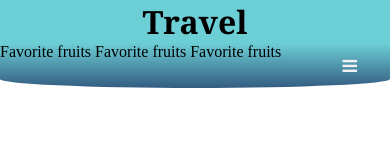
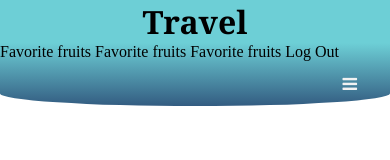
Before and after one commit to joffe97/dat310Project, a plain HTML site: page static/index.html in a window 390 px wide. Drawn offline with nearby package versions, Linux system fonts and the light colour scheme; files that its build step writes are made by us from their sources; files whose address does not match are found by name.

Commit message:
Header pretty ok

```diff
--- a/static/index.html
+++ b/static/index.html
@@ -23,31 +23,12 @@
                 <router-link to="/register">Favorite fruits</router-link>
                 <router-link to="/register">Favorite fruits</router-link>
                 <router-link to="/register">Favorite fruits</router-link>
+                <router-link to="/register" id="Logout">Log Out</router-link>
                 <a href="javascript:void(0);" class="icon" onclick="myFunction()">
                   <i class="fa fa-bars"></i>
                 </a>
             </div>
         </header>
-        <!--
-        <header>
-            <div id="logo">
-                <h1><router-link to="/">Travel</router-link></h1>
-            </div>
-            <nav>
-                <ul>
-                    <li><router-link to="/register">Favorite fruits</router-link></li>
-                    <li><router-link to="/register">Favorite fruits</router-link></li>
-                    <li><router-link to="/register">Favorite fruits</router-link></li>
-                </ul>
-            </nav>
-        </header>
-        -->
-        <!--
-        <p>
-            <router-link to="/">All fruits</router-link>
-            <router-link to="/register">Favorite fruits</router-link>
-        </p>
-        -->
          <!-- component matched by the route will render here -->
         <router-view></router-view>
     </div>
--- a/static/style.css
+++ b/static/style.css
@@ -54,6 +54,11 @@ header ul {
     font-size: 17px;
 }
 
+#Logout {
+    float: right;
+    margin-right: 10px;
+}
+
 .topnav a:hover {
     text-decoration: underline;
 }
@@ -69,14 +74,11 @@ header ul {
       float: right;
       display: block;
     }
-}
-/** Fix content so that is do not overlap with navbar menu **/
-@media screen and (max-width: 800px) {
-    .content {
-        margin-top: 200px;
+    #Logout {
+        float: none;
+        margin-right: 20px;
     }
 }
-
 @media screen and (max-width: 800px) {
     .topnav.responsive {position: relative;}
     .topnav.responsive .icon {
@@ -87,7 +89,7 @@ header ul {
     .topnav.responsive a {
       float: none;
       display: block;
-      text-align: left;
+      text-align: center;
     }
 }
 
@@ -110,3 +112,10 @@ header a {
     width: 90%;
     position: relative;
 }
+
+/** Fix content so that is do not overlap with navbar menu **/
+@media screen and (max-width: 800px) {
+    .content {
+        margin-top: 230px;
+    }
+}
```
